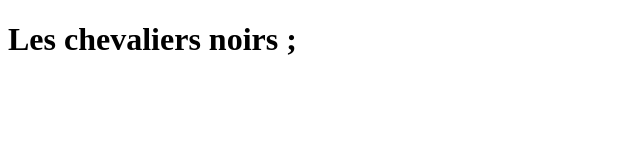
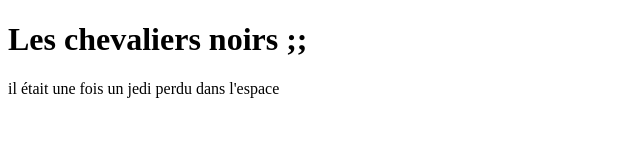
Before and after one commit to sefyou19/formation-git-mastering-discover-github, a plain HTML site: page index.html in a window 1280 px wide. Shown: the whole page, without its empty margins (0-640 px from the left). Drawn offline with Linux system fonts and the light colour scheme.

Commit message:
new paragraph

```diff
--- a/index.html
+++ b/index.html
@@ -6,6 +6,9 @@
     <title>Document</title>
 </head>
 <body>
-    <h1>Les chevaliers noirs ;</h1>
+    <h1>Les chevaliers noirs ;;</h1>
+    <div>
+        il était une fois un jedi perdu dans l'espace
+    </div>
 </body>
 </html>
```
